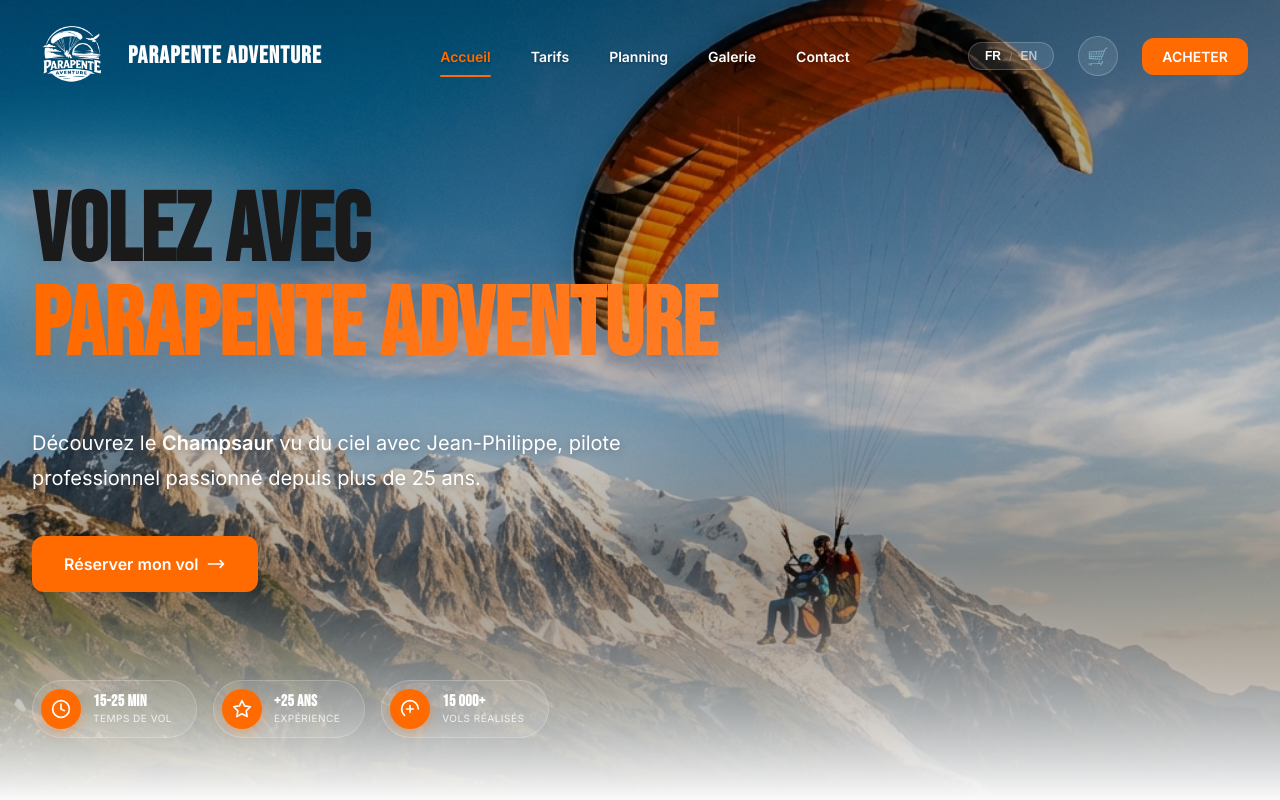
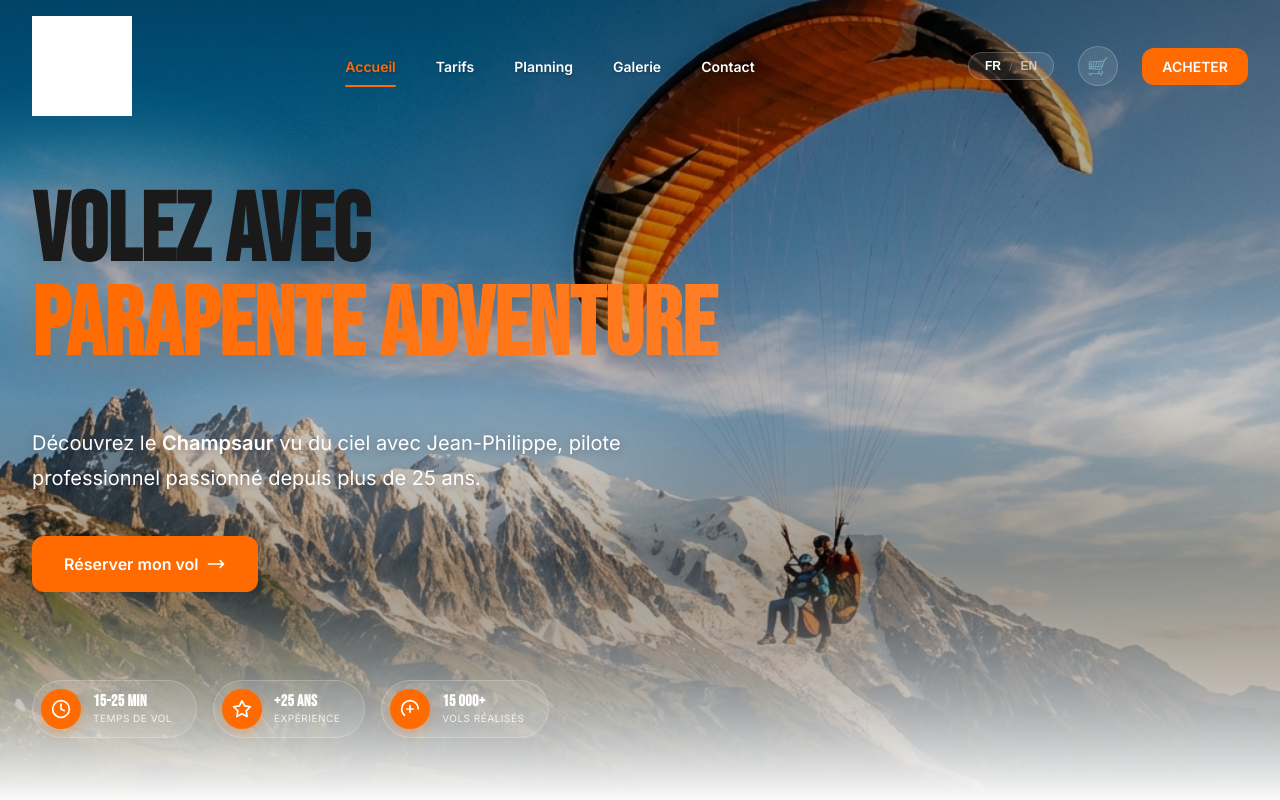
Before and after one commit to parapente-jp/parapente-adventure, a Next.js app: page / in a window 1280 px wide. Shown: the top 800 px of the page. Built offline with nearby package versions, Linux system fonts and the light colour scheme; a web font is replaced by a local one.

Commit message:
design: update site logo and adjust styles for new design

```diff
--- a/src/components/layout/Footer.module.css
+++ b/src/components/layout/Footer.module.css
@@ -117,7 +117,7 @@
 }
 
 .footerLogoImg {
-    height: 80px;
+    height: 100px;
     width: auto;
     display: block;
     filter: brightness(0) invert(1);
--- a/src/components/layout/Header.module.css
+++ b/src/components/layout/Header.module.css
@@ -37,25 +37,15 @@
 }
 
 .logoImg {
-    height: 80px;
+    height: 100px;
     width: auto;
     display: block;
     transition: all var(--transition-base);
     filter: brightness(0) invert(1);
 }
 
-.logoText {
-    font-family: var(--font-display);
-    font-size: var(--text-2xl);
-    font-weight: 800;
-    color: var(--color-white);
-    letter-spacing: 0.05em;
-    text-transform: uppercase;
-    transition: all var(--transition-base);
-}
-
 .header.scrolled .logoImg {
-    height: 65px;
+    height: 70px;
     filter: none;
 }
 
--- a/src/components/layout/Header.tsx
+++ b/src/components/layout/Header.tsx
@@ -36,7 +36,6 @@
                 {/* Logo */}
                 <Link href="/" className={styles.logo}>
                     <img src="/logo_transparent.png" alt={siteConfig.name} className={styles.logoImg} />
-                    <span className={styles.logoText}>PARAPENTE ADVENTURE</span>
                 </Link>
 
                 {/* Desktop Navigation */}
```
Also changed, not shown: public/logo.png, public/logo_transparent.png.
